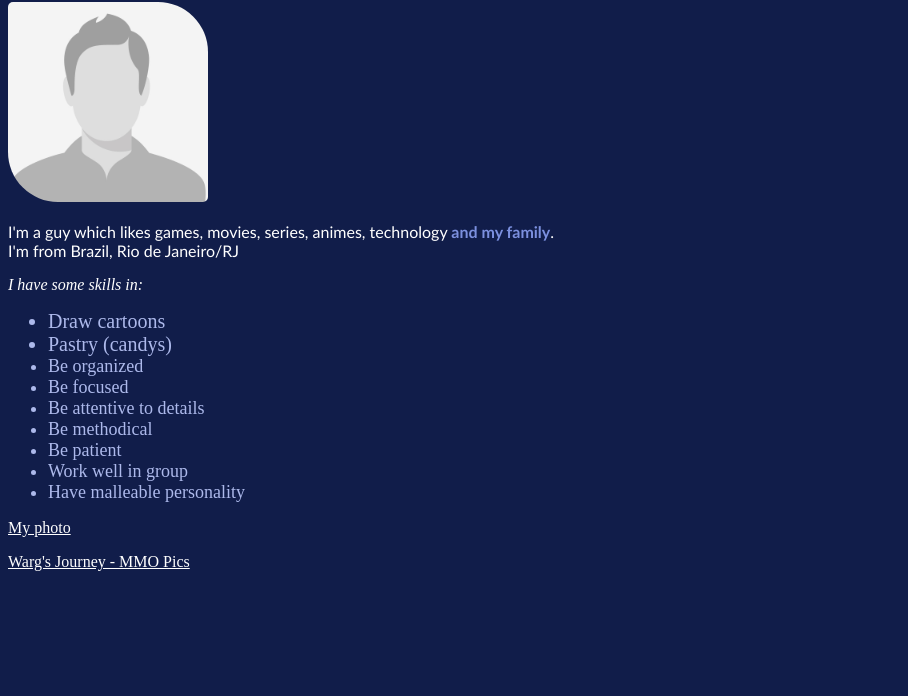
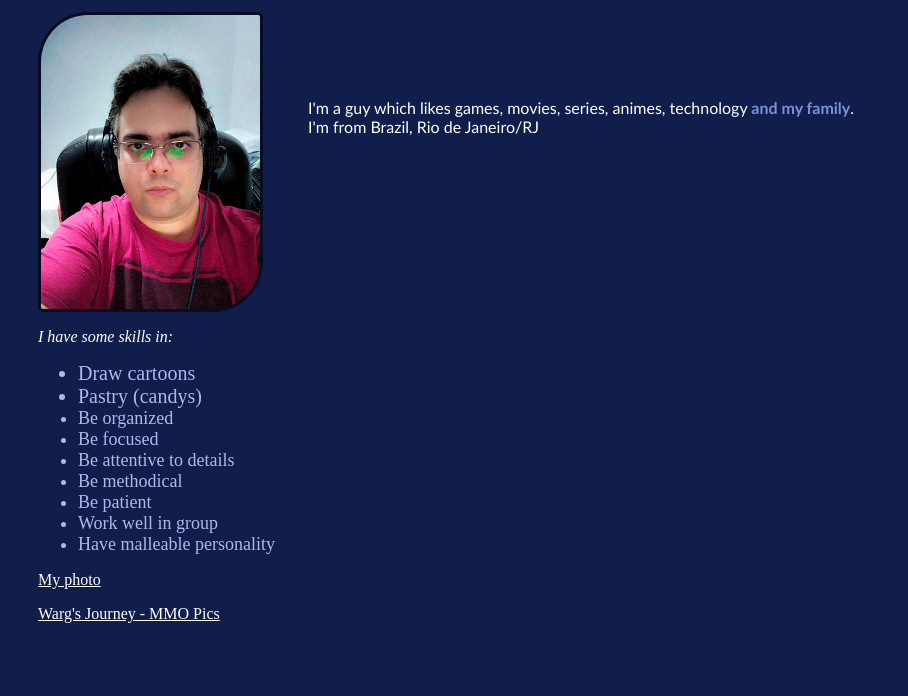
Before and after one commit to prtpj1/prtpj1.github.io, a plain HTML site: page index.html in a window 1280 px wide. Shown: the part 104-800 px from the top of the page, without its empty margins (0-908 px from the left). Drawn offline with Linux system fonts and the light colour scheme.

Commit message:
ajust page formatting and add personal photo

```diff
--- a/index.html
+++ b/index.html
@@ -1,27 +1,33 @@
 <!DOCTYPE html>
 <html lang="en">
+
 <head>
     <meta charset="UTF-8">
     <meta http-equiv="X-UA-Compatible" content="IE=edge">
     <meta name="viewport" content="width=device-width, initial-scale=1.0">
     <title>prtpj1 Portfolio Web</title>
-    <link rel="stylesheet" href="prtpj-portfolio.css">
+    <link rel="stylesheet" href="style.css">
     <style>
 
     </style>
 </head>
+
 <body>
     <a href="#about" class="links">About me/</a>
     <a href="#skills" class="links">My skills/</a>
     <a href="#localpic" class="links">My local pic/</a>
     <a href="#site" class="links">My WebSite</a>
+
+    <div>
         <h1>Paulo R. T. Porto Jr.</h1>
-    <img id="paulopic" src="Images/mypic.jpeg" alt="Paulo Porto" width="200">
 
-
-    <p id="about" class="links">I'm a guy which likes games, movies, series, animes, technology <strong>and my family</strong>.<br>
-       I'm from Brazil, Rio de Janeiro/RJ<br>
+        <div class="img-cont">
+            <img id="paulopic" src="Images/Eu_500px.jpg" alt="Paulo Porto">
+            <p id="about" class="links">I'm a guy which likes games, movies, series, animes, technology <strong>and my
+                    family</strong>.<br>I'm from Brazil, Rio de Janeiro/RJ<br>
             </p>
+        </div>
+    </div>
 
     <p><em id="skills" class="links">I have some skills in:</em>
     <ul>
@@ -42,13 +48,26 @@
     </p>
 
     <p>
-        <a href="https://wargsgames.wixsite.com/wargsjourney" target="_blank" id="site" class="links">Warg's Journey - MMO Pics</a>
+        <a href="https://wargsgames.wixsite.com/wargsjourney" target="_blank" id="site" class="links">Warg's Journey -
+            MMO Pics</a>
     </p>
 
 
 
 </body>
+
 </html>
 
 
-<!-- -->
+<!--
+    Coloque seu nome, sua foto e a descrição que você escreveu sobre você dentro de blocos;
+
+    A descrição deve ficar ao lado da foto;
+
+    Centralize seu nome na página;
+
+    Use padding e coloque uma cor de fundo na sua foto que seja diferente da cor de fundo do resto da página;
+
+    Adicione margin e padding nos elementos que julgar necessário;
+
+    Coloque estilo somente nos itens ímpares da lista das suas habilidades.-->
--- a/prtpj-portfolio.css
+++ /dev/null
@@ -1,31 +0,0 @@
-body{
-    background-color: #111D4A;
-    color: #ADB9EB;
-}
-
-h1{
-    font-family: 'Franklin Gothic Medium', 'Arial Narrow', Arial, sans-serif;
-}
-
-strong, em {
-    color: #7C90DF;
-}
-
-.links{
-    color: white;
-}
-
-.proud{
-    font-size: 20px;
-}
-.otherskills{
-    font-size: 18px;
-}
-
-#about{
-    font-family: 'Gill Sans', 'Gill Sans MT', Calibri, 'Trebuchet MS', sans-serif;
-}
-
-#paulopic {
-    border-radius: 5px 50px;
-}
--- /dev/null
+++ b/style.css
@@ -0,0 +1,60 @@
+body {
+  background-color: #111d4a;
+  color: #adb9eb;
+  padding: 10px 30px;
+}
+h1 {
+  font-family: "Franklin Gothic Medium", "Arial Narrow", Arial, sans-serif;
+  text-align: center;
+}
+strong,
+em {
+  color: #7c90df;
+}
+ul:hover li:nth-child(odd) {
+  font-weight: bolder;
+  font-family: Calibri, sans-serif;
+  width: 15%;
+}
+.img-cont {
+  position: relative;
+  height: 300px;
+}
+.links {
+  color: white;
+}
+.otherskills {
+  font-size: 18px;
+}
+.proud {
+  font-size: 20px;
+}
+
+#about {
+  font-family: "Gill Sans", "Gill Sans MT", Calibri, "Trebuchet MS", sans-serif;
+  padding: 20px;
+  position: absolute;
+  top: 50px;
+  left: 250px;
+}
+
+#paulopic {
+  border-radius: 50px 5px;
+  height: 294px;
+  float: left;
+  padding: 3px;
+  background-color: #080d21;
+}
+
+/*
+  Coloque seu nome, sua foto e a descrição que você escreveu sobre você dentro de blocos;
+
+  A descrição deve ficar ao lado da foto;
+
+  Centralize seu nome na página;
+
+  Use padding e coloque uma cor de fundo na sua foto que seja diferente da cor de fundo do resto da página;
+
+  Adicione margin e padding nos elementos que julgar necessário;
+
+  Coloque estilo somente nos itens ímpares da lista das suas habilidades. */
```
Also changed, not shown: Images/Eu_500px.jpg (added). Lines whose indentation alone changed are shown as unchanged.
